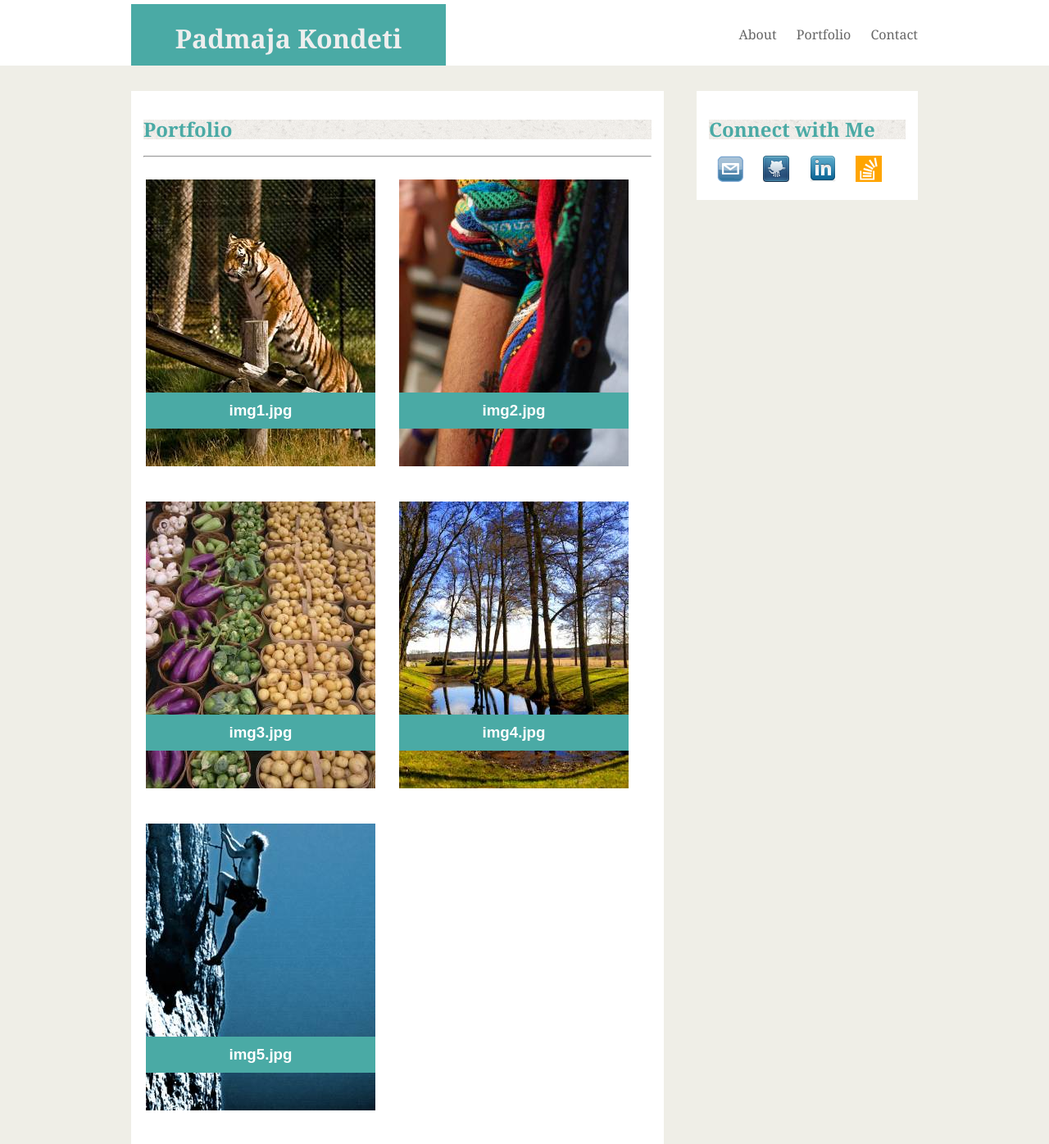
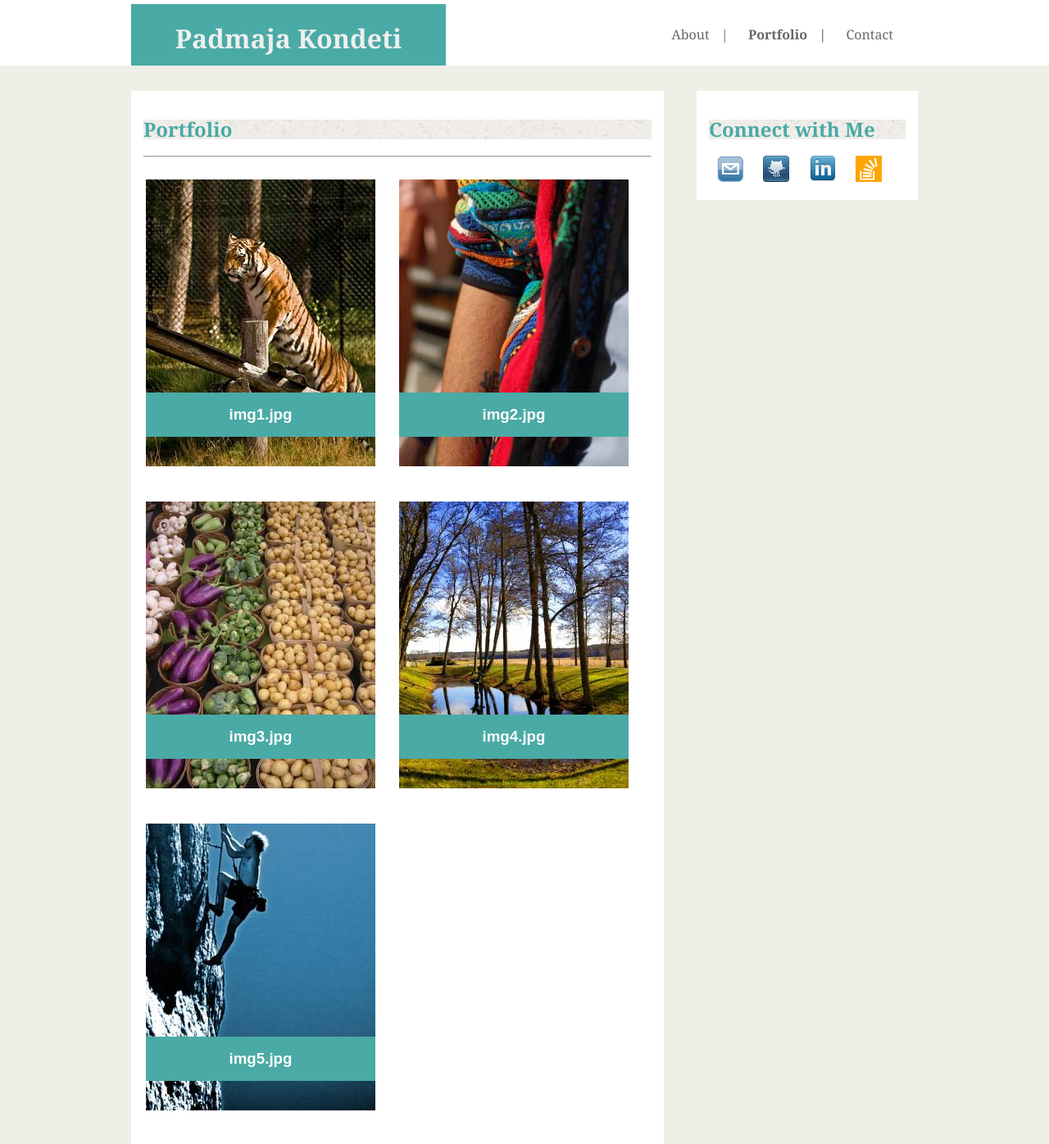
Before and after one commit to PadmajaKondeti/Basic-Portfolio, a PHP site: page /portfolio.html in a window 1280 px wide. Shown: the whole page at 82% size. Run offline with PHP 8.4, Linux system fonts and the light colour scheme.

Commit message:
fixxed menu

```diff
--- a/assets/css/style.css
+++ b/assets/css/style.css
@@ -42,14 +42,29 @@ body {
     float:right;
     text-align: right;
 }
-.main-header nav a{
-	padding-left: 20px;
+nav a:link { color: #666; }
+nav a:visited { color: #999; }
+nav a:hover { color: #4aaaa5; }
+nav a:active {
+	background-color: #000;
+    color: #fff;
+    font-weight:bold;
+}
+nav a.active{
+	font-weight: bold;
+}
+nav a{
 	text-decoration: none;
+	padding-right: 10px;
 }
-.main-header a:link { color: #666; }
-.main-header a:visited { color: #999; }
-.main-header a:hover { color: #4aaaa5; }
-.main-header a:active { color: black; }
+nav a:after{
+    content: " |";
+    padding: 0 10px;
+}
+nav a:last-child:after {
+  content: '';
+}
+
 .container {
  	width:960px;
 	margin: 0 auto;
@@ -151,7 +166,7 @@ body {
 }
 .txt-overlay{
 	position: absolute;
- 	padding:10px 0;
+ 	padding:15px 0;
    	text-align: center;
 	width: 280px;
 	color: #ffffff;
--- a/contact.html
+++ b/contact.html
@@ -13,7 +13,7 @@
 			<nav>
 				<a href="index.html" alt="about">About</a>
 				<a href="portfolio.html" alt="Portfolio">Portfolio</a>
-				<a href="contact.html" alt="Contact">Contact </a>
+				<a class="active" href="contact.html" alt="Contact">Contact </a>
 			</nav>
 		</div>
 	</header>
--- a/index.html
+++ b/index.html
@@ -9,11 +9,11 @@
 <div id="main">
 	<header class="main-header">
 		<div class="wrapper">
-			<h1>Padmaja Kondeti</h1>
+			<h1>Padmaja Konde ti</h1>
 			<nav>
-				<a href="index.html" alt="about">About</a>
+				<a class="active" href="index.html" alt="about">About</a>
 				<a href="portfolio.html" alt="Portfolio">Portfolio</a>
-				<a href="contact.html" alt="Contact">Contact </a>
+				<a href="contact.html" alt=" Contact">Contact </a>
 			</nav>
 		</div>
 	</header>
--- a/portfolio.html
+++ b/portfolio.html
@@ -12,7 +12,7 @@
 			<h1>Padmaja Kondeti</h1>
 			<nav>
 				<a href="index.html" alt="about">About</a>
-				<a href="portfolio.html" alt="Portfolio">Portfolio</a>
+				<a class="active" href="portfolio.html" alt="Portfolio">Portfolio</a>
 				<a href="contact.html" alt="Contact">Contact </a>
 			</nav>
 		</div>
```
Lines whose indentation alone changed are shown as unchanged.
